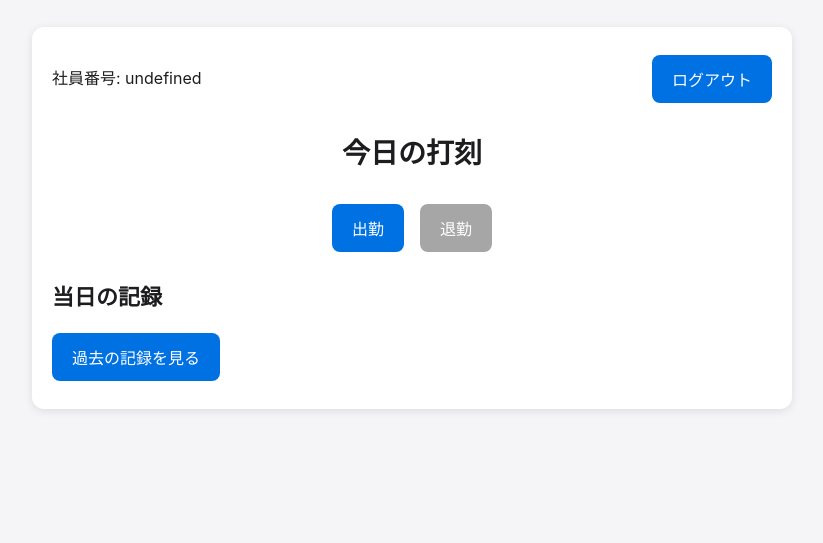
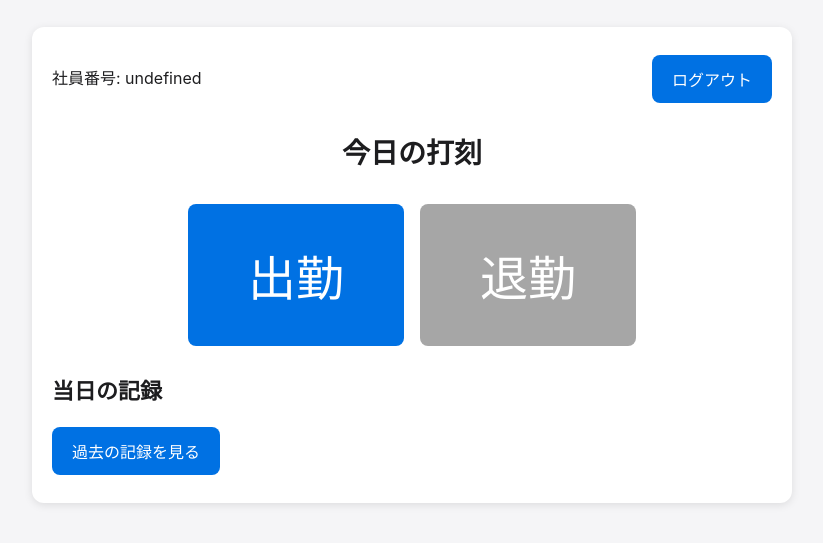
Before and after one commit to pinball19/kintai_dakoku, a plain HTML site: page dashboard.html in a window 1280 px wide. Shown: the part 115-658 px from the top of the page, without its empty margins (228-1051 px from the left). Drawn offline with Linux system fonts and the light colour scheme; no server answers; sample sign-in values are in the browser's storage.

Commit message:
Update style.css

```diff
--- a/style.css
+++ b/style.css
@@ -131,3 +131,9 @@ th, td {
   color: red;
   margin-top: 8px;
 }
+
+/* 出勤・退勤ボタンを3倍の大きさに設定 */
+#clockInBtn, #clockOutBtn {
+  padding: 36px 60px;
+  font-size: 48px;
+}
```
